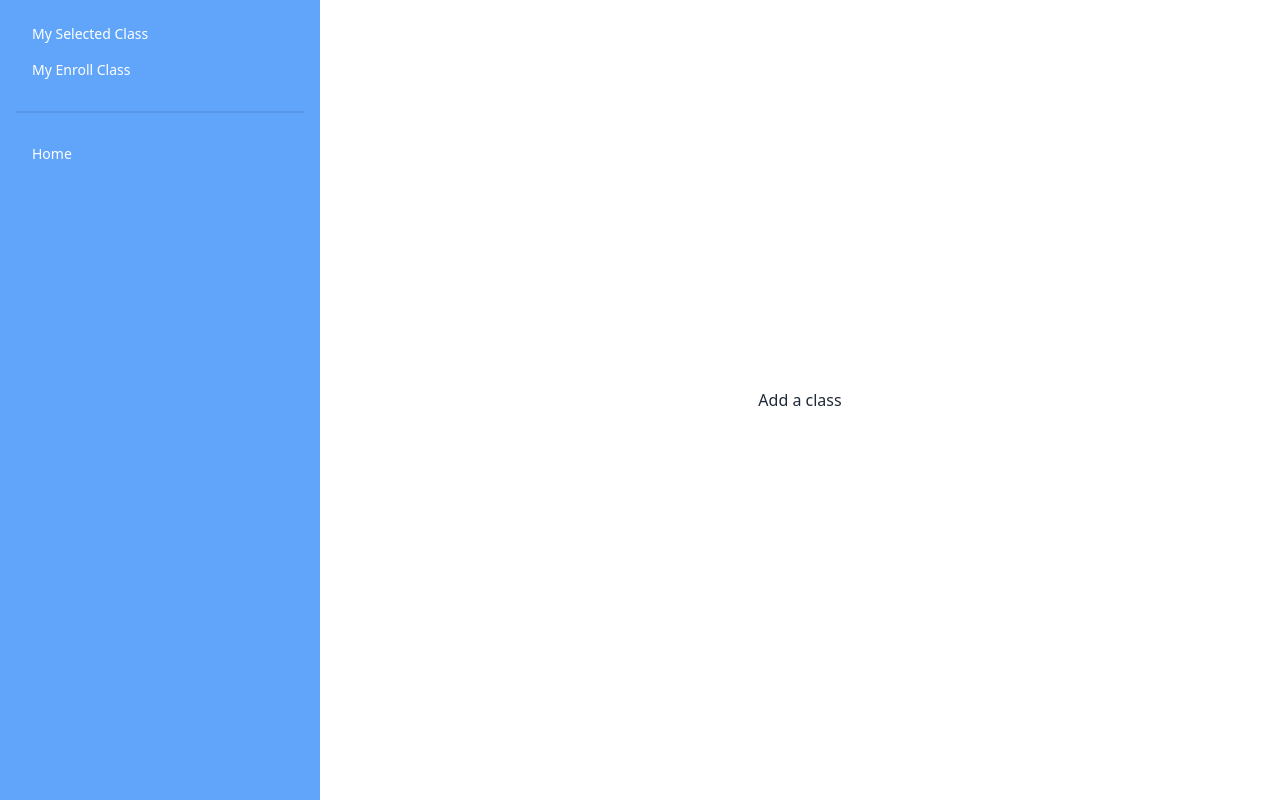
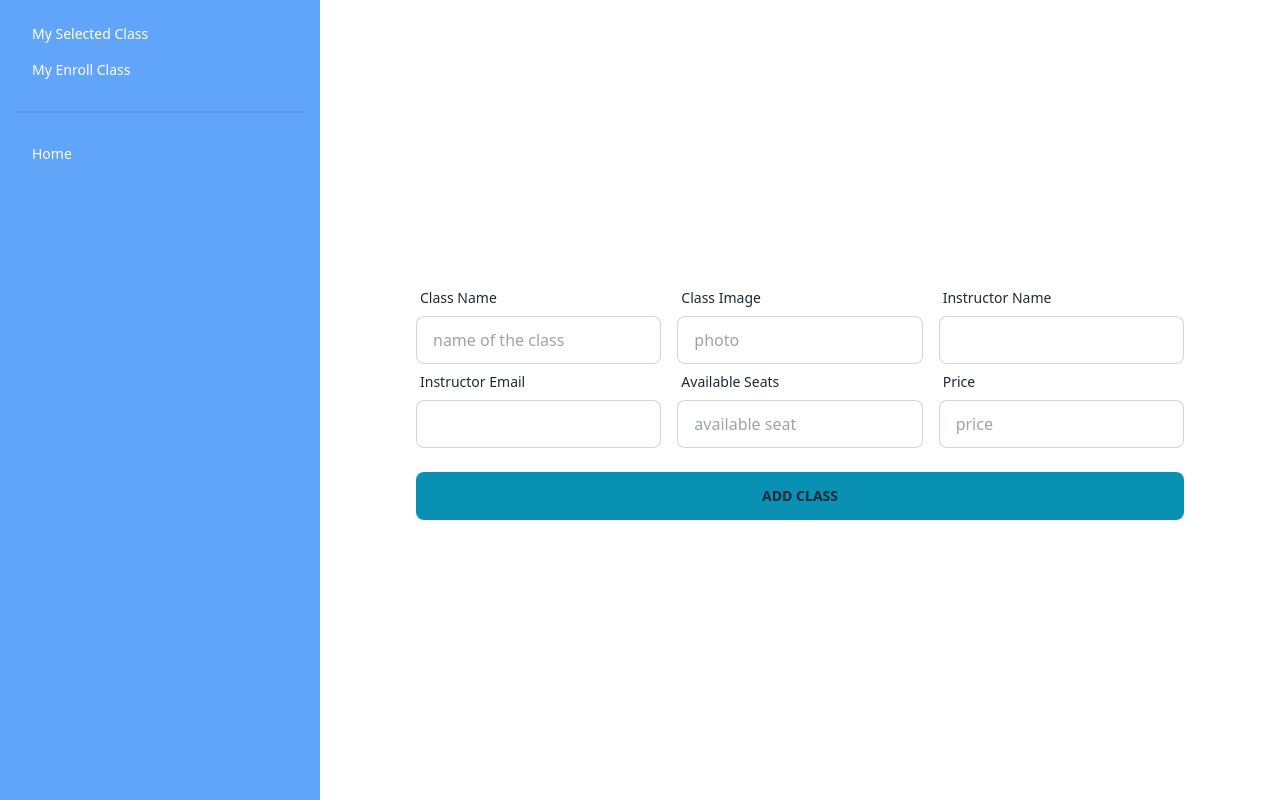
Before and after one commit to mirnaiem/language-lab-client, a React (Vite) app: page /dashboard/addclass in a window 1280 px wide. Built offline with nearby package versions, Linux system fonts and the light colour scheme; no server answers.

Commit message:
set add class form

```diff
--- a/src/Layout/Main/Dashboard.jsx
+++ b/src/Layout/Main/Dashboard.jsx
@@ -24,8 +24,8 @@ const Dashboard = () => {
       {isAdmin? <> <li><Link to='manageclass'>Manage Class</Link></li>
       <li><Link to='manageuser'>Manage User</Link></li></>
       :
-      isInstructor?<> <li><Link to='myclass'>Add A Class</Link></li>
-      <li><Link to='addclass'>My  Classes</Link></li></>
+      isInstructor?<> <li><Link to='addclass'>Add A Class</Link></li>
+      <li><Link to='myclass'>My  Classes</Link></li></>
       :
       <><li><Link to='myselectedclass'>My Selected Class</Link></li>
       <li><Link to='myenrollclass'>My Enroll Class</Link></li></>}
--- a/src/components/Pages/Dashboard/AddClass/AddClass.jsx
+++ b/src/components/Pages/Dashboard/AddClass/AddClass.jsx
@@ -1,9 +1,69 @@
 import React from 'react';
+import useAuthContext from '../../../../hooks/useAuthContext';
+import { useForm } from 'react-hook-form';
 
 const AddClass = () => {
+ const {user}=useAuthContext()
+ const { register, reset, handleSubmit, formState: { errors } } = useForm();
+ const onSubmit = data => {
+console.log(data)
+ }
  return (
-  <div>
-   <h3>Add a class</h3>
+  <div className='w-full'>
+   <form onSubmit={handleSubmit(onSubmit)}  className='w-full'>
+       <div className='grid w-4/5 mx-auto gap-4 grid-cols-1 md:grid-cols-3 '>
+       <div className="form-control">
+          <label className="label">
+            <span className="label-text">Class Name</span>
+          </label>
+          <input type="text" {...register("name", { required: true })} placeholder='name of the class' className="input input-bordered" />
+
+        </div>
+
+       <div className="form-control">
+          <label className="label">
+            <span className="label-text">Class Image</span>
+          </label>
+          <input type="text" {...register("picture", { required: true })} placeholder="photo" className="input input-bordered" />
+        </div>
+
+        <div className="form-control">
+          <label className="label">
+            <span className="label-text">Instructor Name</span>
+          </label>
+          <input type="text" {...register("instructorName", { required: true })} defaultValue={user?.displayName}  className="input input-bordered" />
+
+        </div>
+       </div>
+       <div className='grid w-4/5 mx-auto gap-4 grid-cols-1 md:grid-cols-3 '>
+       <div className="form-control">
+          <label className="label">
+            <span className="label-text">Instructor Email</span>
+          </label>
+          {/* {defaultValue:user?.email}, */}
+          <input type="email" {...register("email", { required: true })} defaultValue={user?.email}   className="input input-bordered" />
+        </div>
+        <div className="form-control">
+          <label className="label">
+            <span className="label-text">Available Seats</span>
+          </label>
+          <input type="number" {...register("seat", { required: true })} defaultValue={'$'} placeholder='available seat' className="input input-bordered" />
+
+        </div>
+        <div className="form-control">
+          <label className="label">
+            <span className="label-text">Price</span>
+          </label>
+          <input type="number" {...register("price", { required: true })} defaultValue={'$'} placeholder='price' className="input input-bordered" />
+
+        </div>
+       </div>
+
+        <div className="form-control w-4/5 mx-auto mt-6">
+
+          <input className="btn bg-cyan-600 border-0 btn-block" type="submit" value="Add Class" />
+        </div>
+      </form>
   </div>
  );
 };
--- a/src/components/Pages/Register/Register.jsx
+++ b/src/components/Pages/Register/Register.jsx
@@ -25,37 +25,9 @@ const Register = () => {
           displayName: name,
           photoURL: photo
         })
-          // .then(() => {
 
-          //   const saveUser = { name, email };
-          //   fetch('http://localhost:3000/users', {
-          //     method: 'POST',
-          //     headers: {
-          //       'content-type': 'application/json'
-          //     },
-          //     body: JSON.stringify(saveUser)
-          //   })
-
-          //     .then(res => res.json())
-          //     .then(data => {
-          //       console.log(data)
-          //       if (data.insertedId) {
-          //         Swal.fire({
-          //           position: 'top-end',
-          //           icon: 'success',
-          //           title: 'User has been created successfully',
-          //           showConfirmButton: false,
-          //           timer: 1500
-          //         })
-          //         setError('')
-          //         reset()
-          //         navigate('/')
-          //       }
-          //     })
-
-          // })
           .then(() => {
-            const saveUSer={name, email}
+            const saveUSer={name, email, photo}
             fetch('http://localhost:3000/users',{
               method:'POST',
               headers:{
```
